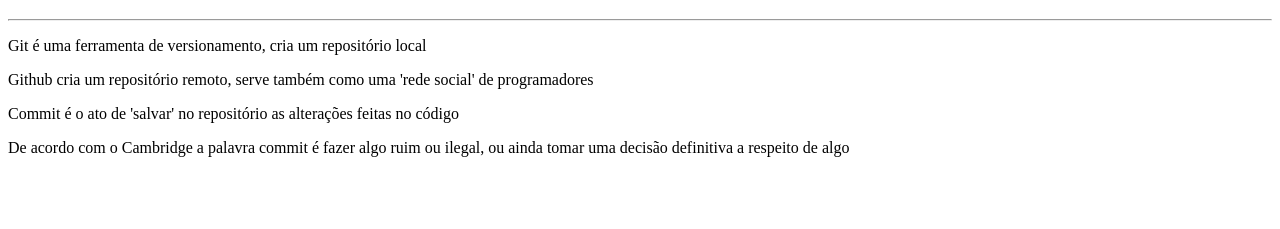
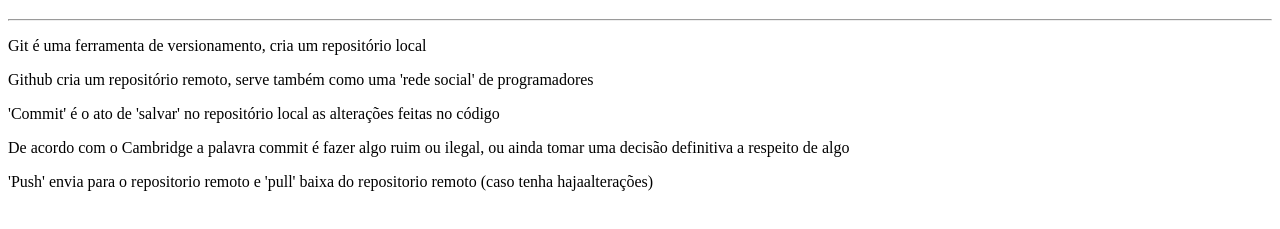
Before and after one commit to MichelTsukiyama/teste, a plain HTML site: page html-exemplo/index.html in a window 1280 px wide. Shown: the part 61-290 px from the top of the page. Drawn offline with Linux system fonts and the light colour scheme.

Commit message:
Update index.html

```diff
--- a/html-exemplo/index.html
+++ b/html-exemplo/index.html
@@ -11,7 +11,8 @@
     <hr>
     <p>Git é uma ferramenta de versionamento, cria um repositório local</p>
     <p>Github cria um repositório remoto, serve também como uma 'rede social' de programadores</p>
-    <p>Commit é o ato de 'salvar' no repositório as alterações feitas no código</p>
+    <p>'Commit' é o ato de 'salvar' no repositório local as alterações feitas no código</p>
     <p>De acordo com o Cambridge a palavra commit é fazer algo ruim ou ilegal, ou ainda tomar uma decisão definitiva a respeito de algo</p>
+    <p>'Push' envia para o repositorio remoto e 'pull' baixa do repositorio remoto (caso tenha hajaalterações)</p>
 </body>
 </html>
```
